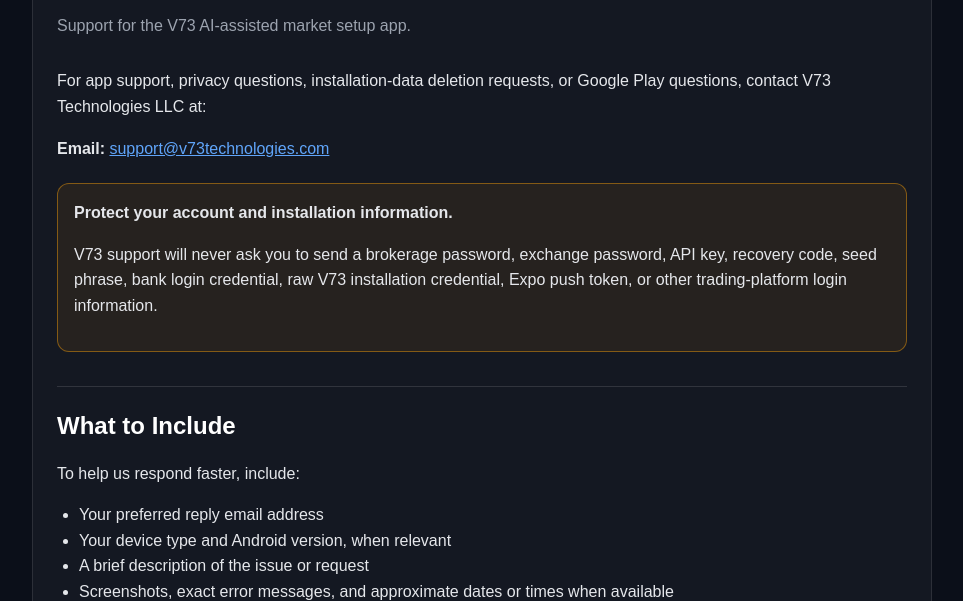
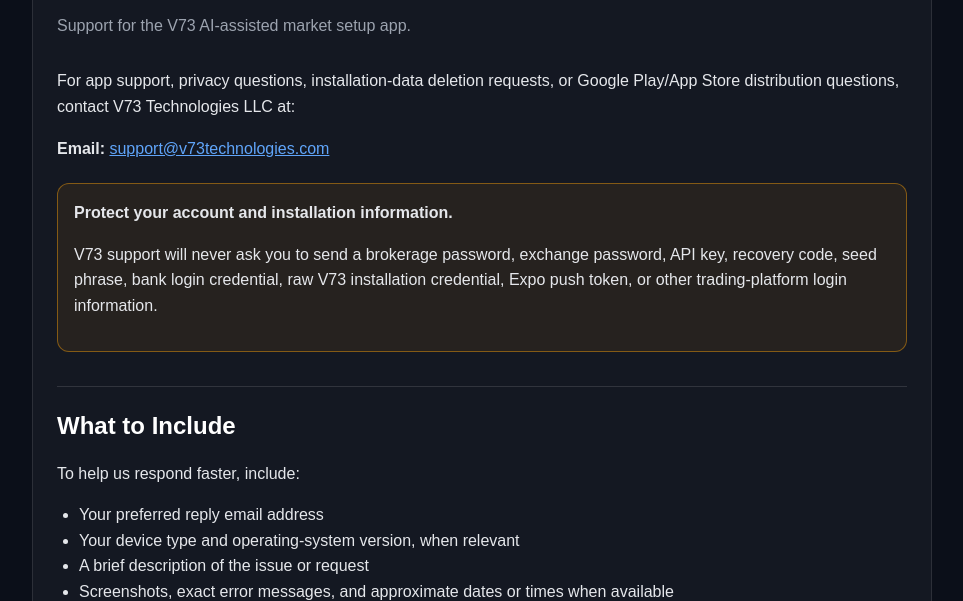
Before and after one commit to mooresvillerental/eztrader-site, a website: page support.html in a window 1280 px wide. Shown: the part 191-792 px from the top of the page, without its empty margins (158-1121 px from the left). Drawn offline with Linux system fonts and the light colour scheme.

Commit message:
Make V73 support wording store-neutral

```diff
--- a/support.html
+++ b/support.html
@@ -1,9 +1,9 @@
 <!doctype html>
 <html lang="en"><head><meta charset="utf-8"/><meta name="viewport" content="width=device-width,initial-scale=1"/><title>V73 Support</title><style>body{margin:0;font-family:Arial,Helvetica,sans-serif;background:#0b0f19;color:#e5e7eb;line-height:1.6}.wrap{max-width:900px;margin:0 auto;padding:40px 20px 70px}a{color:#60a5fa}h1,h2{color:#fff;line-height:1.25}h1{font-size:34px;margin-bottom:6px}h2{margin-top:34px;border-top:1px solid rgba(255,255,255,.12);padding-top:24px}.muted{color:#9ca3af;margin-bottom:30px}.card{background:rgba(255,255,255,.04);border:1px solid rgba(255,255,255,.10);border-radius:16px;padding:24px}.warning{margin:22px 0;padding:16px;border:1px solid rgba(245,158,11,.45);border-radius:12px;background:rgba(245,158,11,.08)}ul{padding-left:22px}@media(max-width:600px){.wrap{padding:24px 14px 50px}.card{padding:20px}h1{font-size:30px}}</style></head><body><main class="wrap"><p><a href="/">← Back to V73</a></p><div class="card">
 <h1>V73 Support</h1><p class="muted">Support for the V73 AI-assisted market setup app.</p>
-<p>For app support, privacy questions, installation-data deletion requests, or Google Play questions, contact V73 Technologies LLC at:</p><p><strong>Email:</strong> <a href="mailto:support@v73technologies.com">support@v73technologies.com</a></p>
+<p>For app support, privacy questions, installation-data deletion requests, or Google Play/App Store distribution questions, contact V73 Technologies LLC at:</p><p><strong>Email:</strong> <a href="mailto:support@v73technologies.com">support@v73technologies.com</a></p>
 <div class="warning"><strong>Protect your account and installation information.</strong><p>V73 support will never ask you to send a brokerage password, exchange password, API key, recovery code, seed phrase, bank login credential, raw V73 installation credential, Expo push token, or other trading-platform login information.</p></div>
-<h2>What to Include</h2><p>To help us respond faster, include:</p><ul><li>Your preferred reply email address</li><li>Your device type and Android version, when relevant</li><li>A brief description of the issue or request</li><li>Screenshots, exact error messages, and approximate dates or times when available</li><li>The <strong>Installation Support Code</strong> shown in V73 Settings when support needs to identify one specific installation</li></ul>
+<h2>What to Include</h2><p>To help us respond faster, include:</p><ul><li>Your preferred reply email address</li><li>Your device type and operating-system version, when relevant</li><li>A brief description of the issue or request</li><li>Screenshots, exact error messages, and approximate dates or times when available</li><li>The <strong>Installation Support Code</strong> shown in V73 Settings when support needs to identify one specific installation</li></ul>
 <h2>Separate App Installations</h2><p>V73 currently operates without a username-and-password account. Each supported copy of the app may have its own private installation identity, including a normal installation and a copy installed in Secure Folder, a work profile, another device profile, or another supported device.</p><p>Separate installations may have separate tracked portfolios, histories, settings, decision records, and notification registrations. They are not automatically merged.</p>
 <h2>Before Uninstalling or Clearing Storage</h2><p>If you need installation-specific support or deletion, contact support before uninstalling V73 or clearing its storage when practical. Clearing storage can remove the local installation credential and Installation Support Code used to locate installation-scoped backend records.</p>
 <h2>Record a Trade</h2><p>V73 may let you record a trade that you completed on your own broker, exchange, or trading platform. Recording or confirming a trade in V73 updates supported V73 portfolio/history records using user-reported information; it does not submit, verify, reverse, or settle a brokerage order.</p>
```
